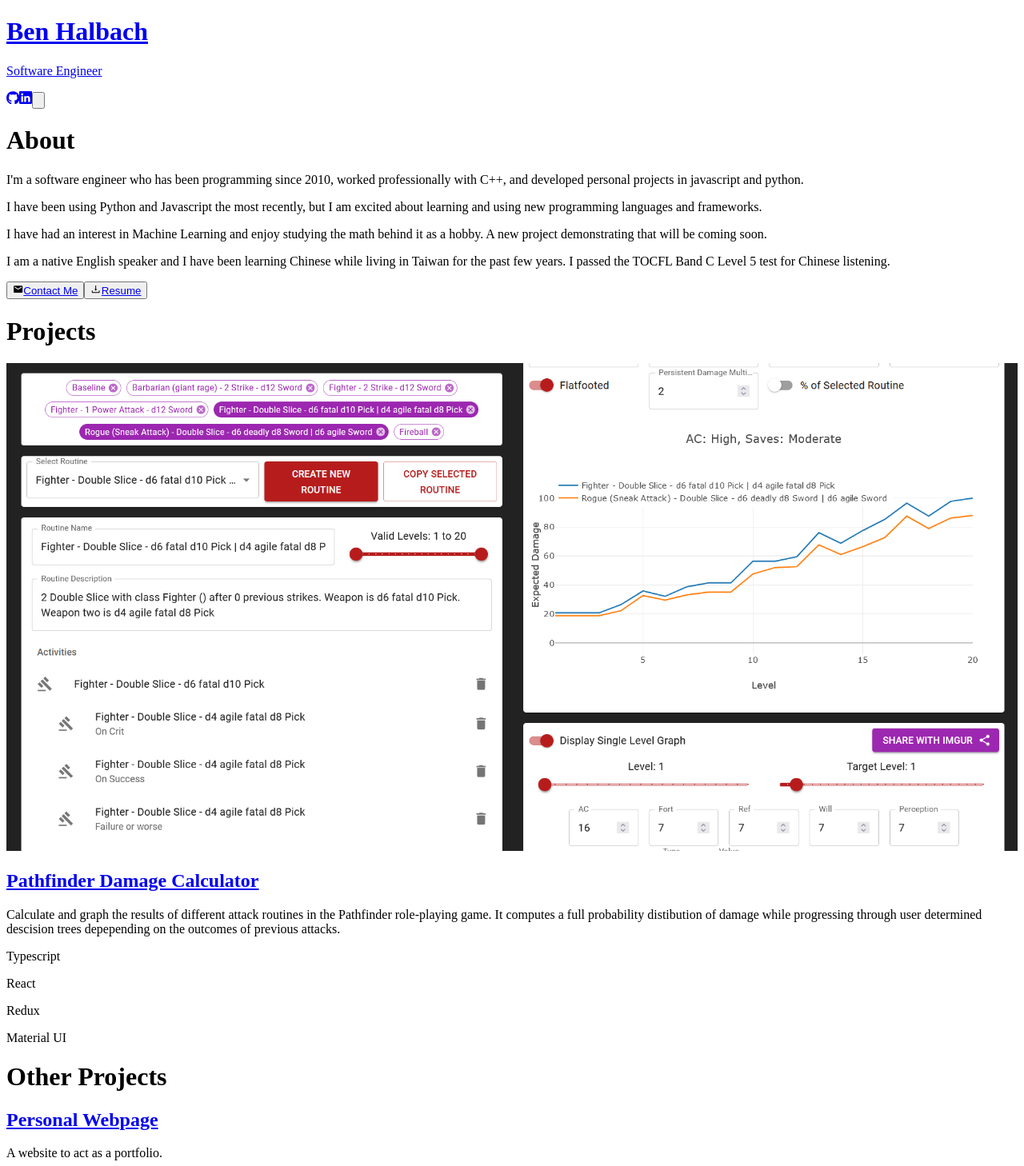
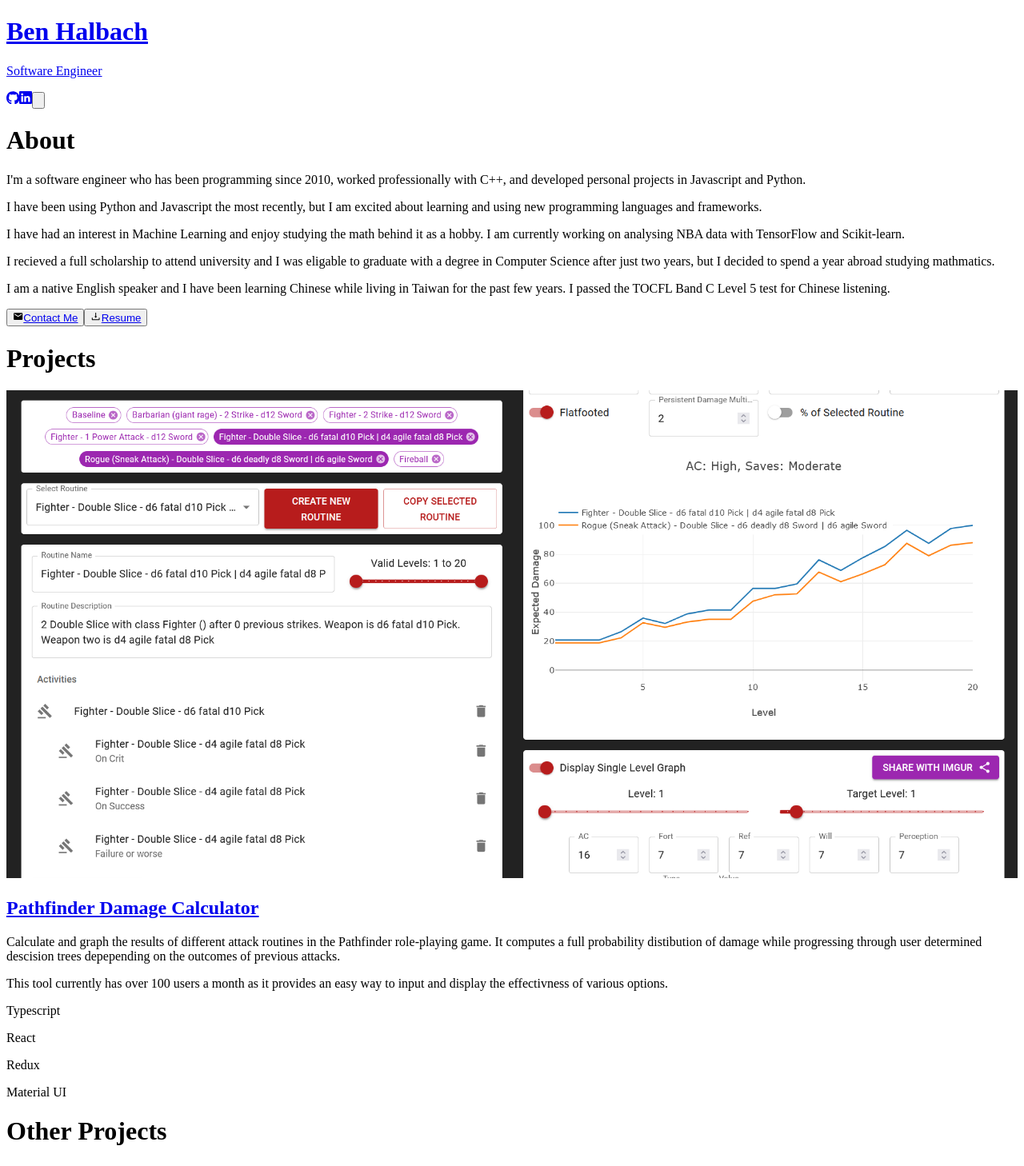
Before and after one commit to bahalbach/personal, a Next.js app: page / in a window 1280 px wide. Shown: the top 1458 px of the page at 80% size. Built offline with nearby package versions, Linux system fonts and the light colour scheme.

Commit message:
Change how project data displayed
Also update personal info

```diff
--- a/components/Projects.tsx
+++ b/components/Projects.tsx
@@ -28,13 +28,24 @@ export default function Projects() {
                     {name}
                   </h2>
                 </a>
-                <p className="text-base text-gray-700 dark:text-gray-300">
-                  {description}
-                </p>
+                {description.map((paragraph) => {
+                  return (
+                    <p
+                      className="text-base text-gray-700 dark:text-gray-300"
+                      key={paragraph}
+                    >
+                      {paragraph}
+                    </p>
+                  );
+                })}
+
                 <div className="flex justify-evenly gap-5 flex-wrap">
                   {techUsed.map((tech) => {
                     return (
-                      <p key={tech} className="font-bold dark:text-gray-100">
+                      <p
+                        key={tech}
+                        className="text-sm text-gray-800 dark:text-gray-200"
+                      >
                         {tech}
                       </p>
                     );
@@ -59,13 +70,23 @@ export default function Projects() {
                       {name}
                     </h2>
                   </a>
-                  <p className="text-base text-gray-700 dark:text-gray-300">
-                    {description}
-                  </p>
+                  {description.map((paragraph) => {
+                    return (
+                      <p
+                        className="text-base text-gray-700 dark:text-gray-300"
+                        key={paragraph}
+                      >
+                        {paragraph}
+                      </p>
+                    );
+                  })}
                   <div className="flex justify-evenly">
                     {techUsed.map((tech) => {
                       return (
-                        <p key={tech} className="font-bold dark:text-gray-100">
+                        <p
+                          key={tech}
+                          className="text-sm text-gray-800 dark:text-gray-200"
+                        >
                           {tech}
                         </p>
                       );
--- a/constants/data.js
+++ b/constants/data.js
@@ -12,7 +12,7 @@ const userData = {
   about: {
     intro: "Hi, I'm Ben Halbach.",
     title:
-      "I'm a software engineer who has been programming since 2010, worked professionally with C++, and developed personal projects in javascript and python.",
+      "I'm a software engineer who has been programming since 2010, worked professionally with C++, and developed personal projects in Javascript and Python.",
     qualities: [
       {
         tag: "programming languages",
@@ -22,7 +22,12 @@ const userData = {
       {
         tag: "Machine Learning",
         description:
-          "I have had an interest in Machine Learning and enjoy studying the math behind it as a hobby. A new project demonstrating that will be coming soon.",
+          "I have had an interest in Machine Learning and enjoy studying the math behind it as a hobby. I am currently working on analysing NBA data with TensorFlow and Scikit-learn.",
+      },
+      {
+        tag: "University",
+        description:
+          "I recieved a full scholarship to attend university and I was eligable to graduate with a degree in Computer Science after just two years, but I decided to spend a year abroad studying mathmatics.",
       },
       {
         tag: "languages",
@@ -34,8 +39,10 @@ const userData = {
   majorProjects: [
     {
       name: "Pathfinder Damage Calculator",
-      description:
+      description: [
         "Calculate and graph the results of different attack routines in the Pathfinder role-playing game. It computes a full probability distibution of damage while progressing through user determined descision trees depepending on the outcomes of previous attacks.",
+        "This tool currently has over 100 users a month as it provides an easy way to input and display the effectivness of various options.",
+      ],
       href: "https://bahalbach.github.io/PF2Calculator",
       github: "https://github.com/bahalbach/PF2Calculator",
       techUsed: ["Typescript", "React", "Redux", "Material UI"],
@@ -45,14 +52,14 @@ const userData = {
   minorProjects: [
     {
       name: "Personal Webpage",
-      description: "A website to act as a portfolio.",
+      description: ["A website to act as a portfolio."],
       href: "/",
       github: "",
       techUsed: ["React", "Next.js", "Tailwind CSS"],
     },
     {
       name: "Lists",
-      description: "Nested lists with drag and drop reorganization.",
+      description: ["Nested lists with drag and drop reorganization."],
       href: "https://bahalbach.github.io/lists/",
       github: "https://github.com/bahalbach/lists",
       techUsed: ["React", "Redux"],
@@ -60,8 +67,9 @@ const userData = {
 
     {
       name: "Vipkid Service Fee Calculator",
-      description:
+      description: [
         "A tool to calculate service fee income for Vipkid teachers.",
+      ],
       href: "https://bahalbach.github.io/vipkid",
       github:
         "https://github.com/bahalbach/bahalbach.github.io/blob/master/vipkid.html",
```
